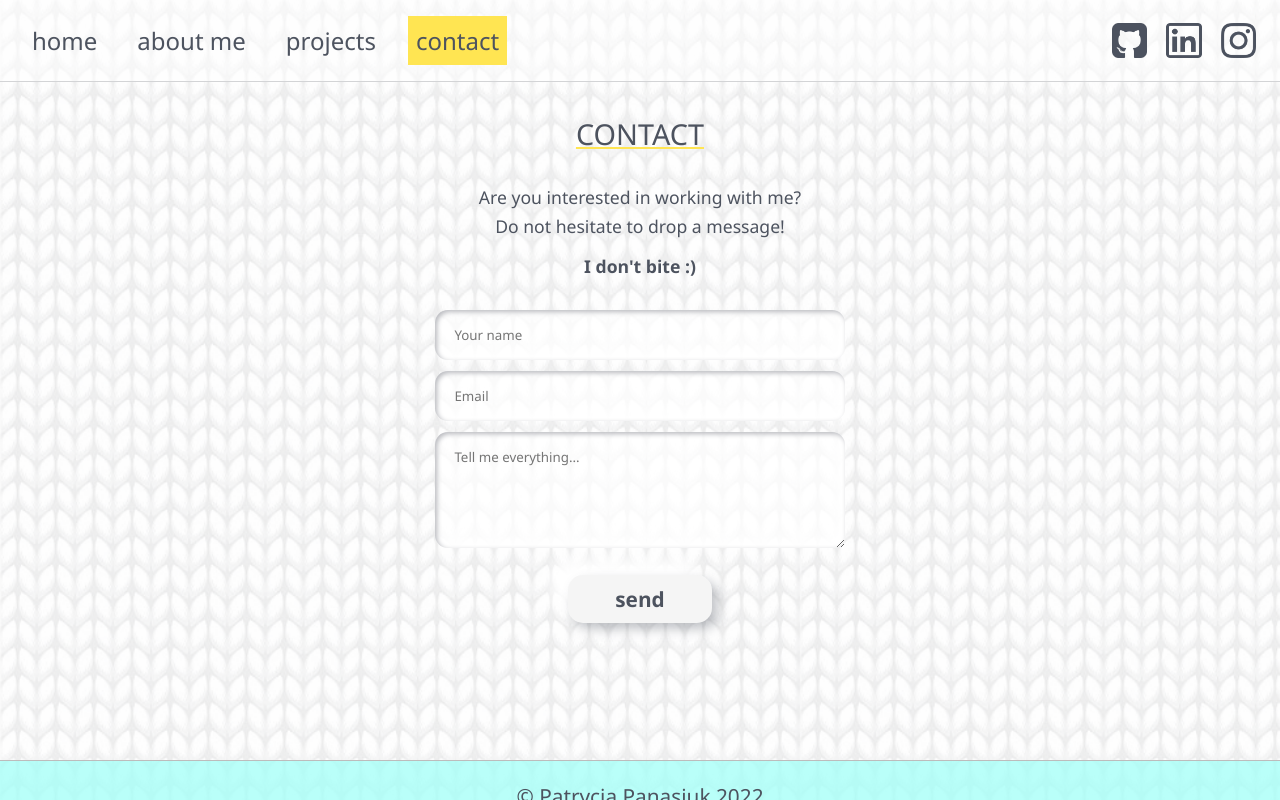
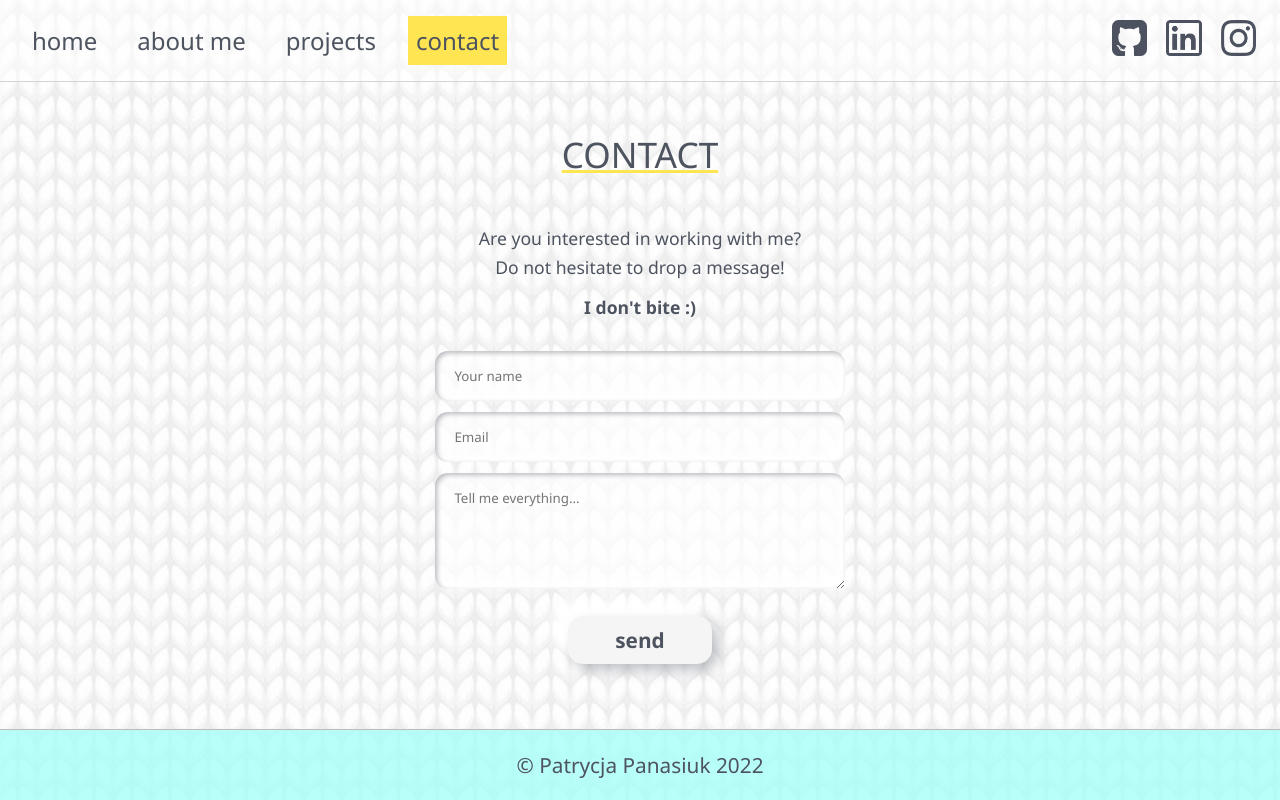
Before and after one commit to qatta93/portfolio22, a Next.js app: page /contact in a window 1280 px wide. Built offline with nearby package versions, Linux system fonts and the light colour scheme; no server answers.

Commit message:
responsive

```diff
--- a/public/styles/Contact.module.css
+++ b/public/styles/Contact.module.css
@@ -1,9 +1,4 @@
-.contact {
-  height: 100%;
-}
-
 .contact__container {
-  height: 90%;
   max-width: 32rem;
   margin: 0 auto;
   text-align: center;
@@ -18,3 +13,9 @@
   margin-top: 1rem;
   font-weight: 700;
 }
+
+.contact__footer {
+  width: 100%;
+  position: fixed;
+  bottom: 0;
+}
--- a/public/styles/Navbar.module.css
+++ b/public/styles/Navbar.module.css
@@ -13,6 +13,7 @@
 .nav__burger {
   margin-top: 0.2rem;
   height: 2.3rem;
+  cursor: pointer;
 }
 
 .nav__container {
@@ -24,7 +25,8 @@
 
 .nav__icon {
   height: 2rem;
-  margin-left: 0.8rem
+  margin-left: 0.8rem;
+  cursor: pointer;
 }
 
 .nav__list {
@@ -38,6 +40,7 @@
   white-space: nowrap;
   list-style: none;
   font-size: 1.5rem;
+  cursor: pointer;
 }
 
 .nav__active {
--- a/public/styles/Projects.module.css
+++ b/public/styles/Projects.module.css
@@ -3,8 +3,6 @@
   margin: 0 auto;
   max-width: 35rem;
 }
-
-
 
 @media screen and (min-width: 768px) {
   .projects__wrapper {
--- a/public/styles/SectionHeader.module.css
+++ b/public/styles/SectionHeader.module.css
@@ -6,3 +6,10 @@
   font-weight: 500;
   text-decoration: underline solid var(--yellow);
 }
+
+@media screen and (min-width: 1024px) {
+  .sectionHeader {
+    font-size: 2.2rem;
+    margin: 3rem;
+  }
+}
--- a/src/components/Contact/index.tsx
+++ b/src/components/Contact/index.tsx
@@ -7,8 +7,8 @@ import styles from '../../../public/styles/Contact.module.css';
 export const Contact = () => {
   return (
     <div className={styles.contact}>
+      <SectionHeader title={'Contact'} />
       <section className={styles.contact__container}>
-      <SectionHeader title={'Contact'} />
         <div className={styles.contact__wrapper}>
           <p>Are you interested in working with me?</p>
           <p>Do not hesitate to drop a message!</p>
--- a/src/components/Navbar.tsx
+++ b/src/components/Navbar.tsx
@@ -28,9 +28,9 @@ export const Navbar = ({ mobileMenu, setMobileMenu, isTablet }:NavbarProps) => {
           <li className={active === '/contact' ? styles.nav__active : ''}><a href="/contact">contact</a></li>
         </ul>
         <section className={styles.nav__container}>
-          <img src='images/github.png' alt="github" className={styles.nav__icon}/>
-          <img src='images/linkedin.png' alt="linkedin" className={styles.nav__icon}/>
-          <img src='images/instagram.png' alt="instagram" className={styles.nav__icon}/>
+          <a href="https://github.com/qatta93" target="_blank"><img src='images/github.png' alt="github" className={styles.nav__icon}/></a>
+          <a href="https://www.linkedin.com/in/patrycjapanasiuk/" target="_blank"><img src='images/linkedin.png' alt="linkedin" className={styles.nav__icon}/></a>
+          <a href="https://www.instagram.com/__qatta/" target="_blank"><img src='images/instagram.png' alt="instagram" className={styles.nav__icon}/></a>
         </section>
       </nav>
     )
```
